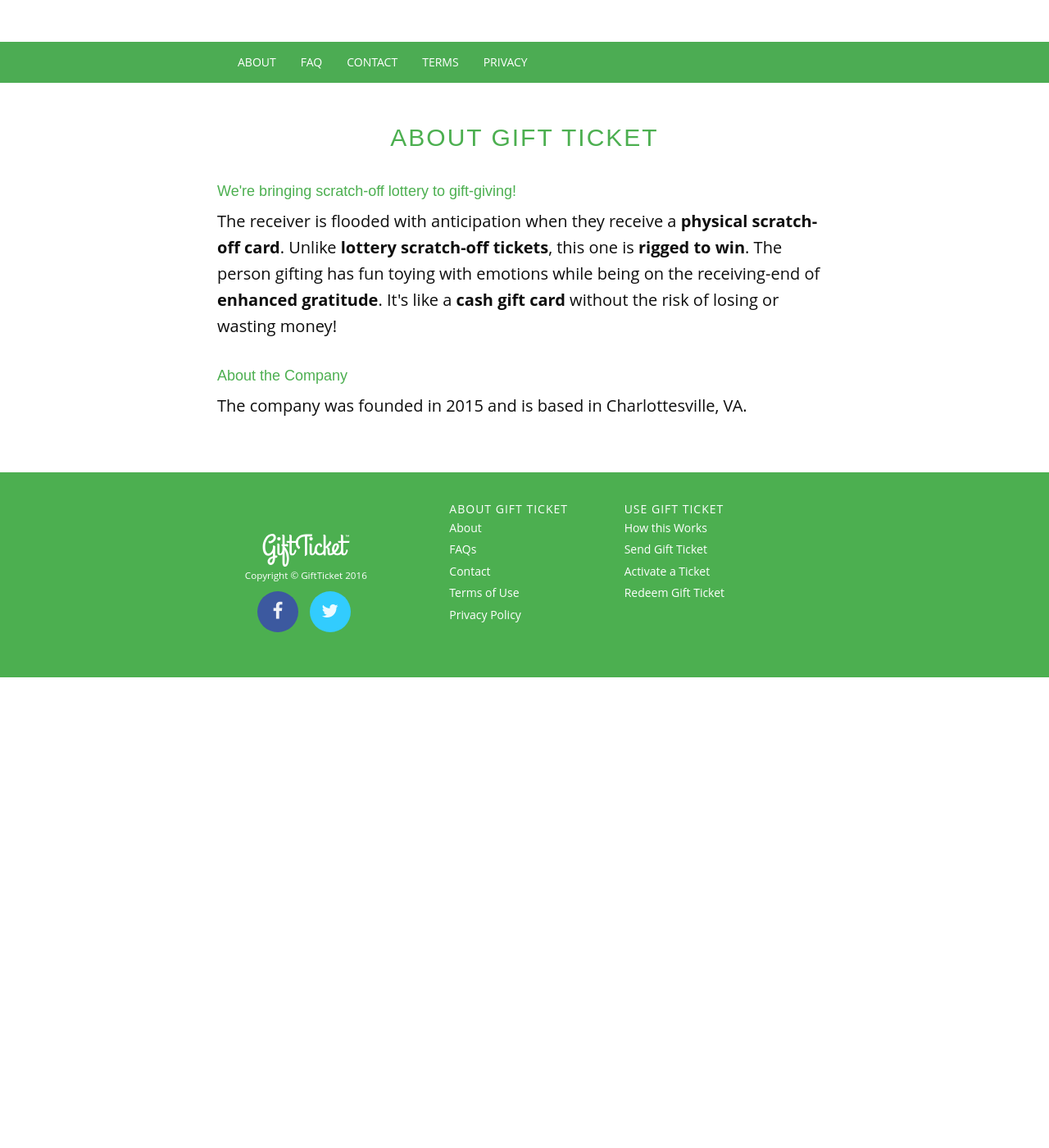
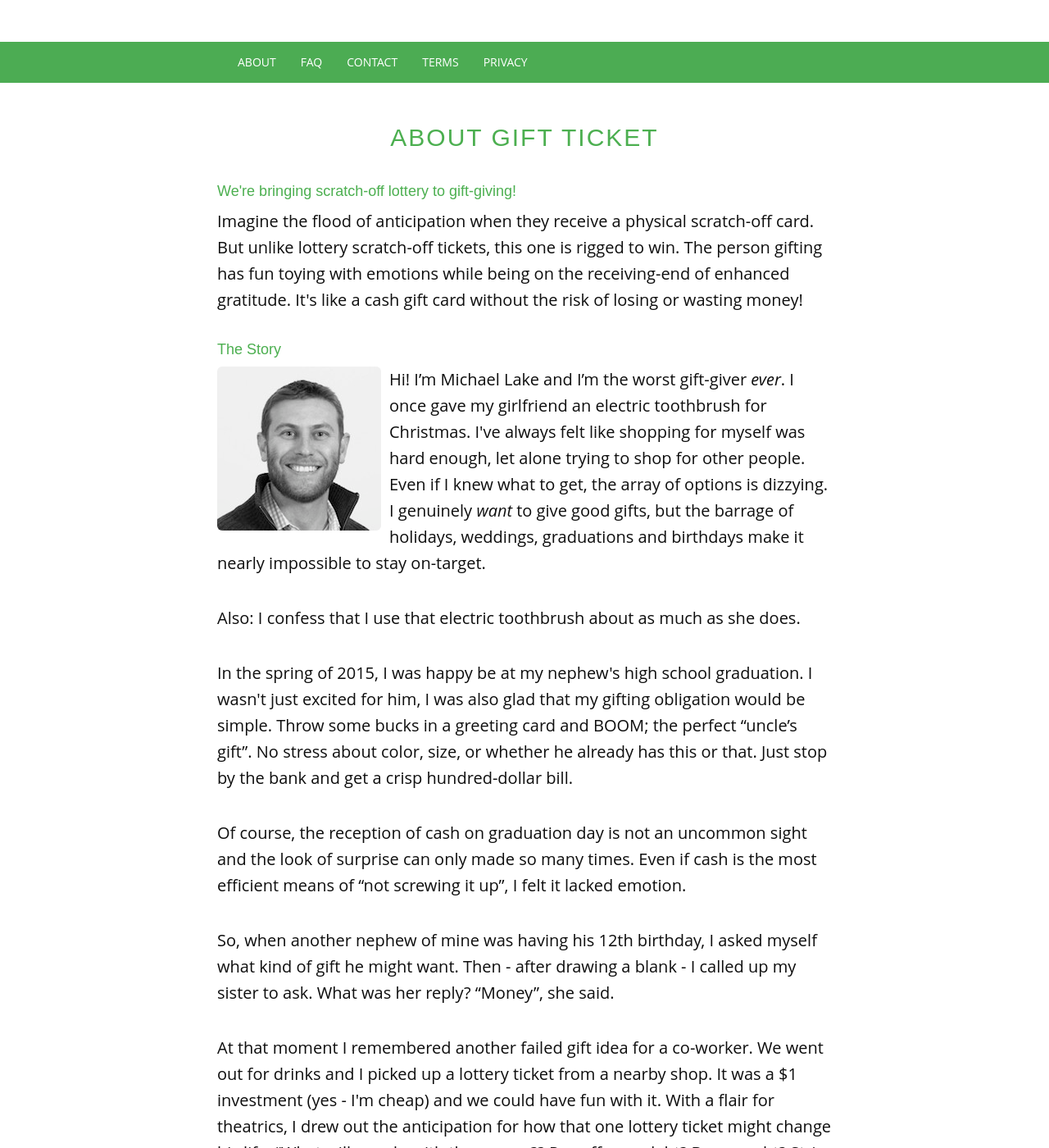
Before and after one commit to alleyway/gift-ticket-web, a Jekyll site: the page built from about.html, in a window 1280 px wide and 1400 px high. Shown: the whole window at 82% size. Built offline with Jekyll 4.4.1, drawn with Linux system fonts in a browser that asks for light colours; some web fonts are replaced; comment, search, counter and statistics services are not loaded; some of the changed text lies outside the part shown.

Commit message:
Uploading brand story

```diff
--- a/about.html
+++ b/about.html
@@ -10,12 +10,33 @@
 <br/>
             <h3 class="faq_question">We're bringing scratch-off lottery to gift-giving!</h3>
             <p>
-                The receiver is flooded with anticipation when they receive a <strong>physical scratch-off card</strong>. Unlike <strong>lottery scratch-off tickets</strong>, this one is <strong>rigged to win</strong>. The person gifting
-                has fun toying with emotions while being on the receiving-end of <strong>enhanced gratitude</strong>. It's like a <strong>cash gift card</strong> without the risk of losing or wasting money!
+                Imagine the flood of anticipation when they receive a physical scratch-off card. But unlike lottery scratch-off tickets, this one is rigged to win. The person gifting
+                has fun toying with emotions while being on the receiving-end of enhanced gratitude. It's like a cash gift card without the risk of losing or wasting money!
             </p>
-            <h3 class="faq_question">About the Company</h3>
-            <p>
-                The company was founded in 2015 and is based in Charlottesville, VA.
+            <h3 class="faq_question">The Story</h3>
+
+
+            <p><img src="/img/michael_2014_11_cropped_bw_square.jpg" class="img-responsive img-rounded" style="float: left; margin-right: 10px;">Hi! I’m Michael Lake and I’m the worst gift-giver <em>ever</em>. I once gave my girlfriend an electric toothbrush for Christmas. I've always felt like shopping for myself was hard enough, let alone trying to shop for other people. Even if I knew what to get, the array of options is dizzying. I genuinely <em>want</em> to give good gifts, but the barrage of holidays, weddings, graduations and birthdays make it nearly impossible to stay on-target.</p>
+
+                <p>Also: I confess that I use that electric toothbrush about as much as she does.</p>
+
+                <p>In the spring of 2015, I was happy be at my nephew's high school graduation. I wasn't just excited for him, I was also glad that my gifting obligation would be simple. Throw some bucks in a greeting card and BOOM; the perfect “uncle’s gift”. No stress about color, size, or whether he already has this or that. Just stop by the bank and get a crisp hundred-dollar bill.</p>
+
+                <p>Of course, the reception of cash on graduation day is not an uncommon sight and the look of surprise can only made so many times. Even if cash is the most efficient means of “not screwing it up”, I felt it lacked emotion.</p>
+
+                <p>So, when another nephew of mine was having his 12th birthday, I asked myself what kind of gift he might want. Then - after drawing a blank - I called up my sister to ask. What was her reply? “Money”, she said.</p>
+
+                <p>At that moment I remembered another failed gift idea for a co-worker. We went out for drinks and I picked up a lottery ticket from a nearby shop. It was a $1 investment (yes - I'm cheap) and we could have fun with it. With a flair for theatrics, I drew out the anticipation for how that one lottery ticket might change his life. “What will you do with the money?? Pay off your debt? Buy a yacht? Strip naked and roll around in a big pile of twenties?” Coin-in-hand, the suspense was high as our co-workers watched and he scratched.</p>
+
+                <p>None of those fanciful things happened. It was a dud.</p>
+
+                <p>Then it struck me: “Why not create a lottery ticket that’s rigged?” A rigged ticket would give the giftee the suspense and anticipation, but also the thrill of winning. I know I’m excited when I receive something from dumb luck! It's a lot more fun than just giving cash.</p>
+
+                <p>So I set about making a fake lottery ticket to give to my nephew. My girlfriend created a convincing lotto ticket design while I figured out how to make DIY-scratch-off material using dish soap and watercolor paint. We wanted it to look convincing, so we perforated the edges and even screen-printed dollar signs over our brushed-on scratch off area.</p>
+
+                <p>We printed a greeting card that said “Sorry we couldn’t afford a real gift” and presented it to him at his party. We hypothesized it might draw a crowd and it certainly did! About a dozen kids stopped eating their cake to watch him play. He was super excited that he actually won! I gave him cash on the spot and he was giggled that I’d tricked him. My sister turned to me and said “you could make a business out of that!”</p>
+
+                <p>...and that's how the journey began.</p>
             </p>
 
         </div>
```
Also changed, not shown: img/michael_2014_11_cropped_bw_square.jpg (added).
